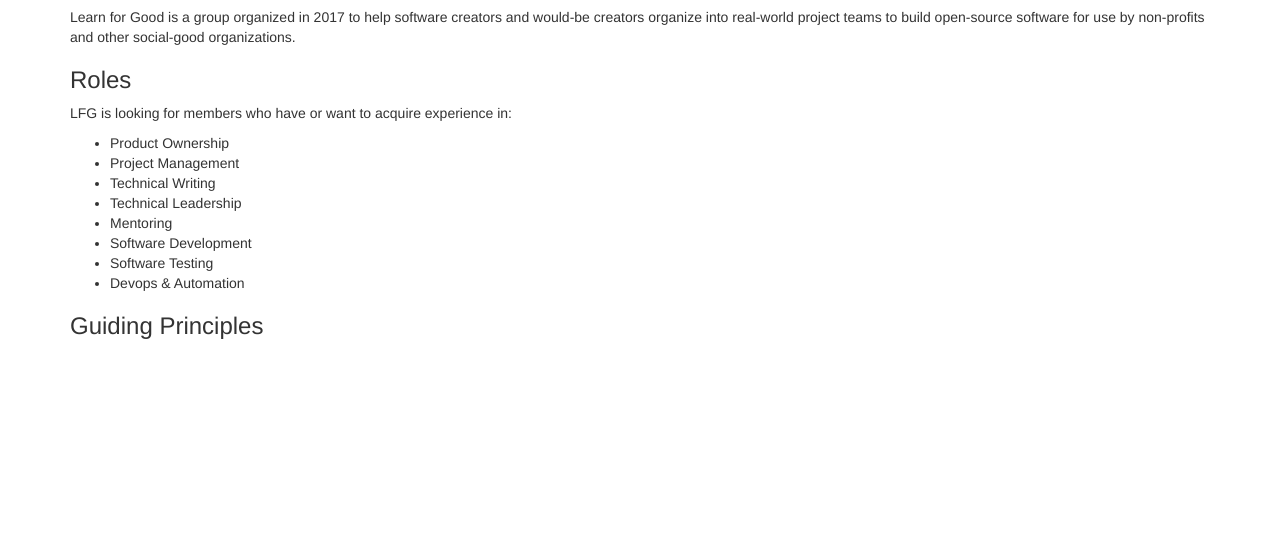
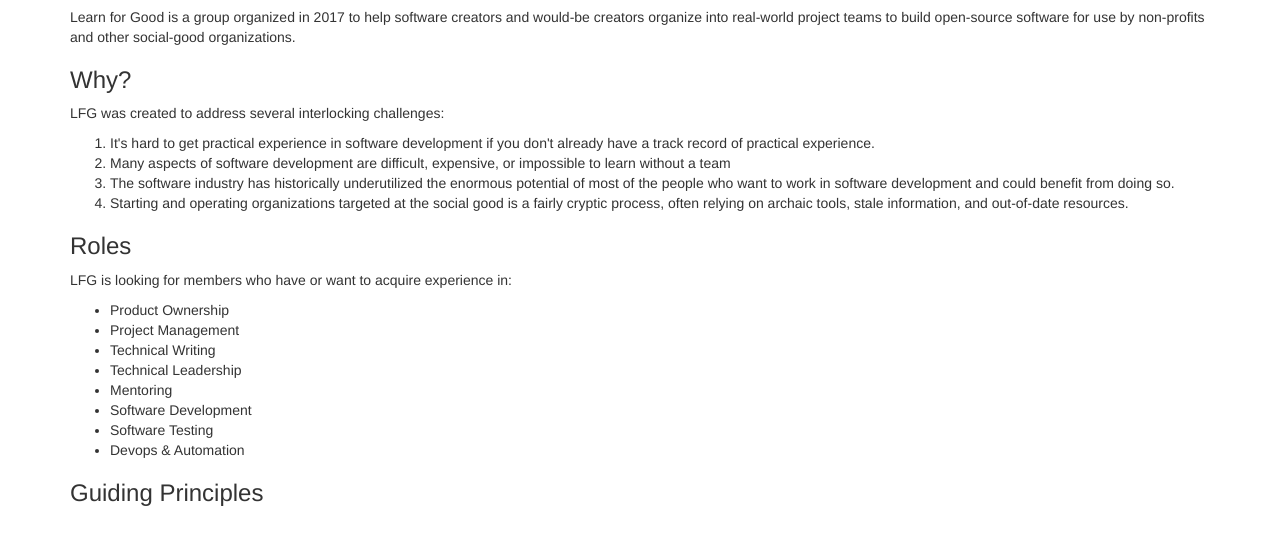
Before and after one commit to learnforgood/core-site, a plain HTML site: page index.html in a window 1280 px wide. Shown: the part 162-706 px from the top of the page. Drawn offline with nearby package versions, Linux system fonts and the light colour scheme.

Commit message:
+challenges

```diff
--- a/index.html
+++ b/index.html
@@ -13,6 +13,19 @@
 
       <h3>Overview</h3>
       <p>Learn for Good is a group organized in 2017 to help software creators and would-be creators organize into real-world project teams to build open-source software for use by non-profits and other social-good organizations.</p>
+
+      <h3>Why?</h3>
+
+      <p>
+      LFG was created to address several interlocking challenges:
+      </p>
+
+      <ol>
+        <li>It's hard to get practical experience in software development if you don't already have a track record of practical experience.</li>
+        <li>Many aspects of software development are difficult, expensive, or impossible to learn without a team</li>
+        <li>The software industry has historically underutilized the enormous potential of most of the people who want to work in software development and could benefit from doing so.</li>
+        <li>Starting and operating organizations targeted at the social good is a fairly cryptic process, often relying on archaic tools, stale information, and out-of-date resources.</li>
+      </ol>
 
       <h3>Roles</h3>
       <p>LFG is looking for members who have or want to acquire experience in:</p>
@@ -30,6 +43,10 @@
 
       <h3>Guiding Principles</h3>
 
+      <p>
+
+      </p>
+
 
     </div>
     <script src="https://ajax.googleapis.com/ajax/libs/jquery/2.1.4/jquery.min.js"></script>
```
